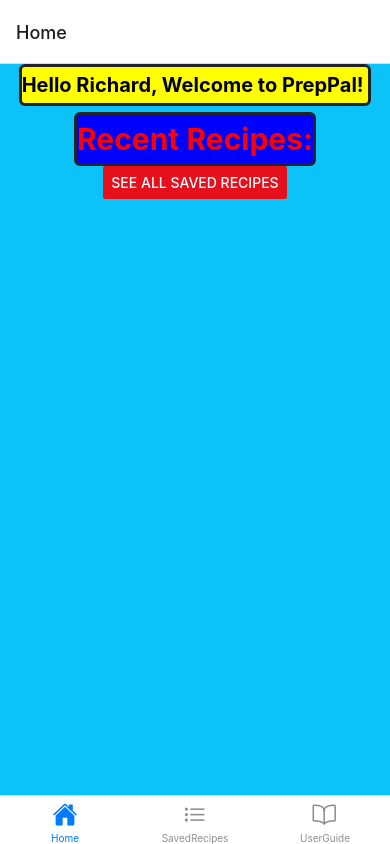
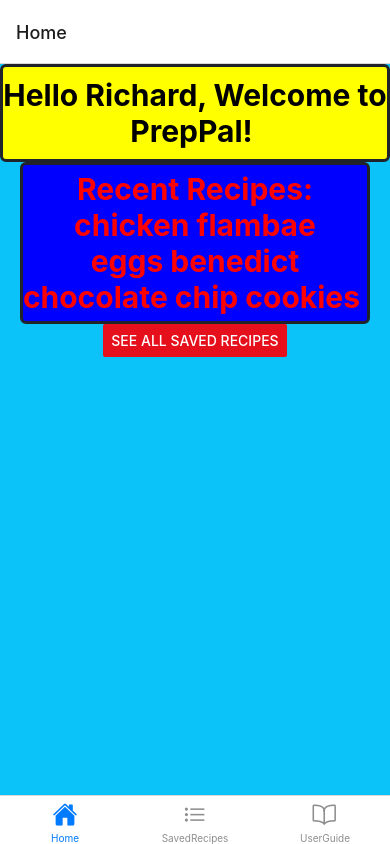
Before and after one commit to jacksonjacobs1/PrepPal, a React Native app: screen / in a window 390 px wide. Built offline with nearby package versions, Linux system fonts and the light colour scheme.

Commit message:
Harrison's updates to HomeTab

```diff
--- a/app/components/HomeTab.js
+++ b/app/components/HomeTab.js
@@ -3,10 +3,13 @@ import { StyleSheet, Text, View, Button } from "react-native";
 
 export default function HomeTab({navigation}){
     const name = "Richard";
+    const recipe1 = "chicken flambae";
+    const recipe2 = "eggs benedict";
+    const recipe3 = "chocolate chip cookies";
     return (
         <View style={styles.container}>
             <Text style={styles.title1}>Hello {name}, Welcome to PrepPal! </Text>
-            <Text style={styles.title2}>Recent Recipes:</Text>
+            <Text style={styles.title2}>Recent Recipes:{"\n"}{recipe1}{"\n"}{recipe2}{"\n"}{recipe3} </Text>
             <Button style={styles.submitButton}
             title="See All Saved Recipes"
             color ="#E5101C"
@@ -19,18 +22,18 @@ export default function HomeTab({navigation}){
 const styles = StyleSheet.create({
     title1: {
         marginTop: 0,
-        paddingVertical: 6,
+        paddingVertical: 10,
         borderWidth: 3,
         borderColor: "#20232a",
         color: "black",
         backgroundColor: "yellow",
-        fontSize: 20,
+        fontSize: 30,
         fontWeight: "bold",
         borderRadius: 6,
         textAlign: "center"
     },
     title2:{
-        marginTop: 6,
+        marginTop: 0,
         paddingVertical: 6,
         borderWidth: 3,
         borderColor: "#20232a",
```
